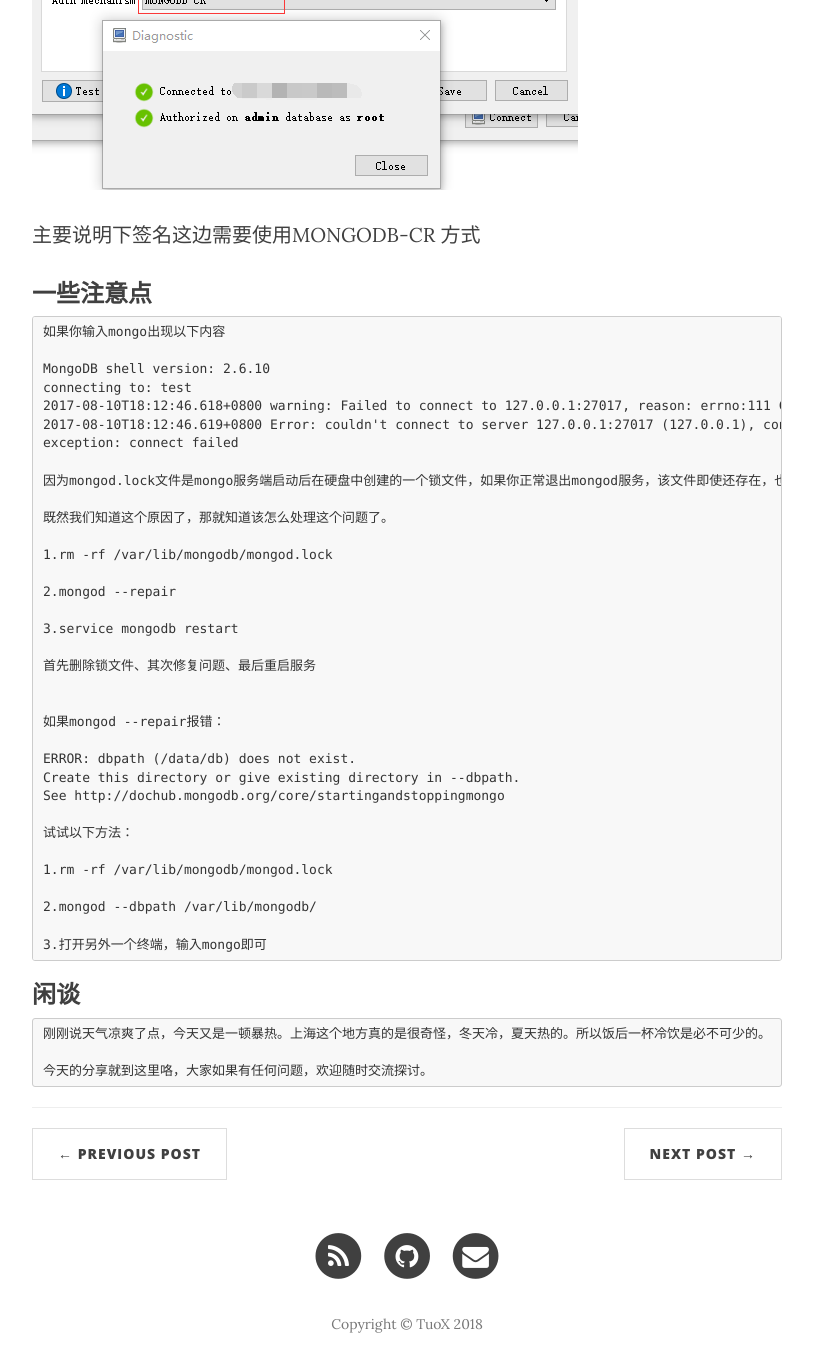
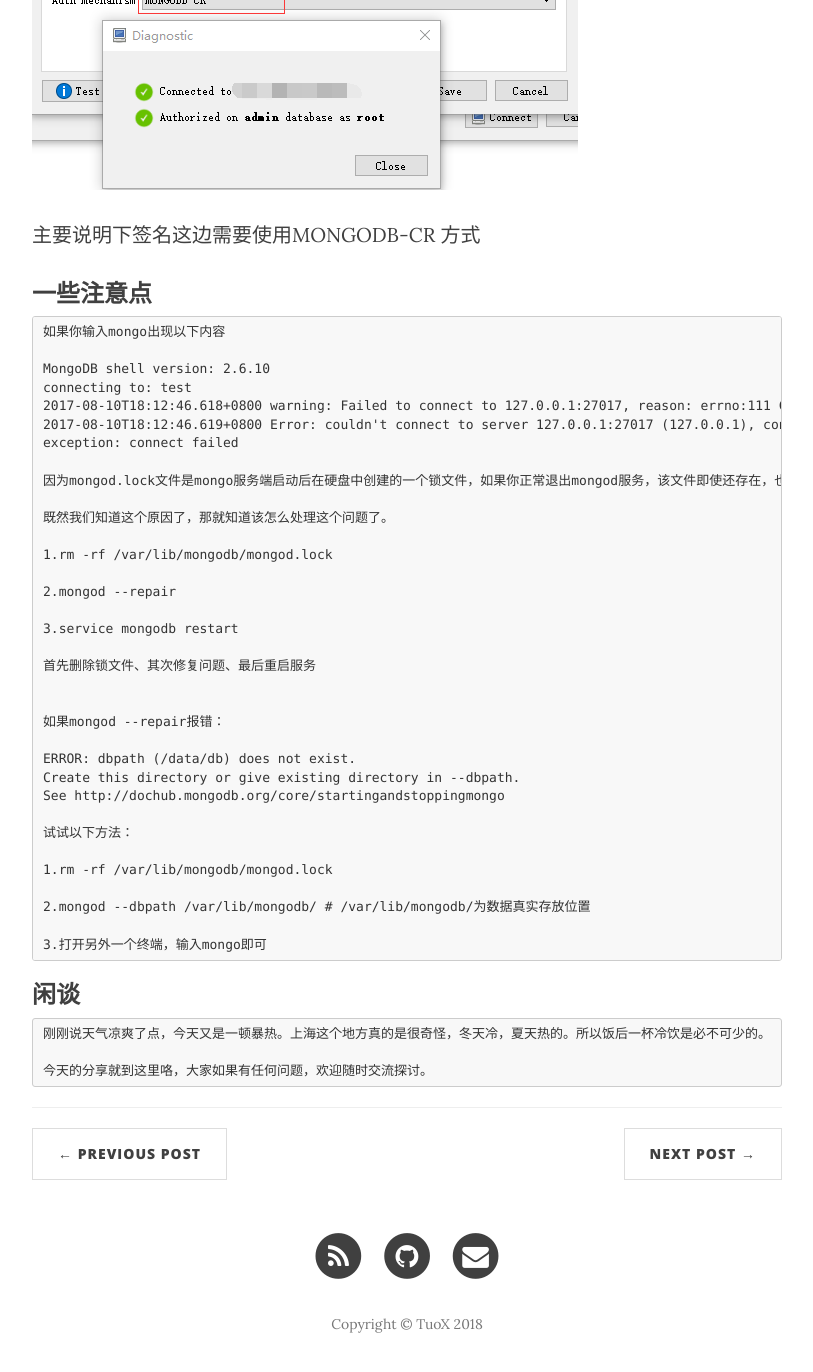
Before and after one commit to linzhiming0826/linzhiming0826.github.io, a Jekyll site: the page built from _posts/2017-08-11-mongodb.markdown, in a window 1280 px wide and 1400 px high, scrolled down 2530 px. Shown: the top 1372 px of the window, without its empty margins (233-1046 px from the left). Built offline with Jekyll 4.4.1, drawn with Linux system fonts in a browser that asks for light colours; nearby versions of some CDN libraries; comment, search, counter and statistics services are not loaded.

Commit message:
新增提示

```diff
--- a/_posts/2017-08-11-mongodb.markdown
+++ b/_posts/2017-08-11-mongodb.markdown
@@ -119,7 +119,7 @@ header-img: "img/post-22/bg.png"
 
     1.rm -rf /var/lib/mongodb/mongod.lock
 
-    2.mongod --dbpath /var/lib/mongodb/
+    2.mongod --dbpath /var/lib/mongodb/ # /var/lib/mongodb/为数据真实存放位置
 
     3.打开另外一个终端，输入mongo即可
 
```
